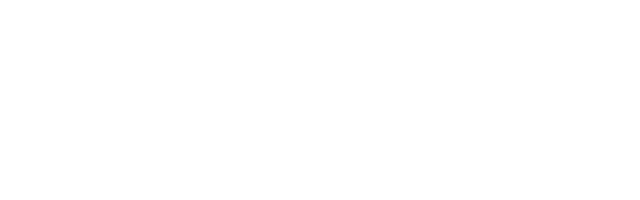
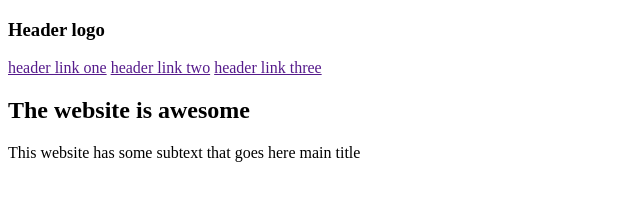
Before and after one commit to Vardhanb07/landing-page, a plain HTML site: page index.html in a window 1280 px wide. Shown: the whole page, without its empty margins (0-640 px from the left). Drawn offline with Linux system fonts and the light colour scheme.

Commit message:
change content of the file

```diff
--- a/index.html
+++ b/index.html
@@ -6,6 +6,15 @@
     <title>Landing-page</title>
 </head>
 <body>
-
+    <div>
+        <h3>Header logo</h3>
+        <a href="">header link one</a>
+        <a href="">header link two</a>
+        <a href="">header link three</a>
+    </div>
+    <div>
+        <h2>The website is awesome</h2>
+        <p>This website has some subtext that goes here main title </p>
+    </div>
 </body>
 </html>
```
